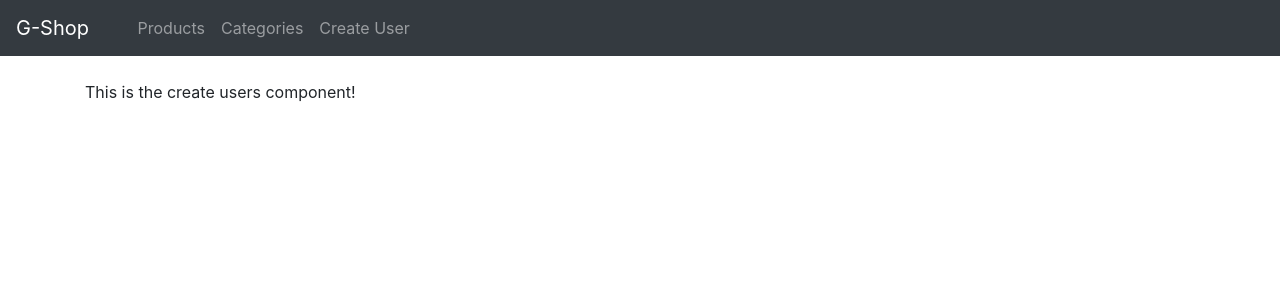
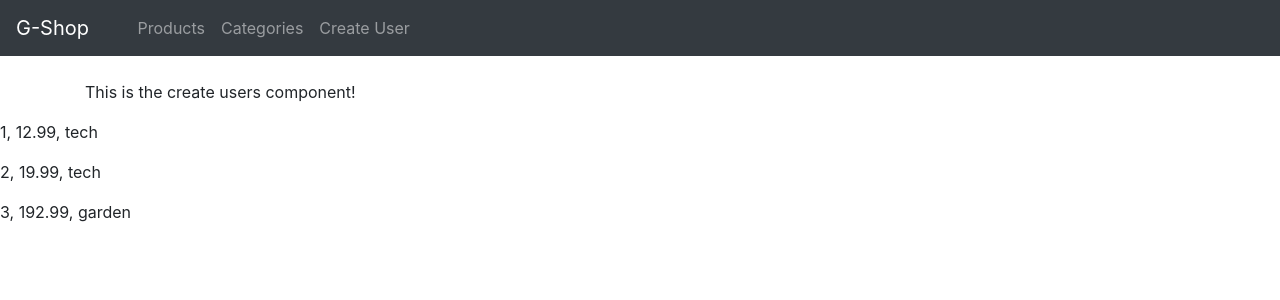
Before and after one commit to JimKalp/G-Shop, a React (Create React App) app in the folder ui/: page /user in a window 1280 px wide. Shown: the top 300 px of the page. Built offline with nearby package versions, Linux system fonts and the light colour scheme.

Commit message:
Add back-bone code for ProductList

```diff
--- a/ui/src/App.js
+++ b/ui/src/App.js
@@ -1,10 +1,28 @@
+import ProductList from "./components/ProductList";
 import React from "react";
 import "bootstrap/dist/css/bootstrap.min.css";
 import { BrowserRouter as Router, Route } from "react-router-dom";
 
 import Navbar from "./components/navbar.component";
-//import ExercisesList from "./components/exercises-list.component";
 import CreateUser from "./components/create-user.component";
+
+const products = [
+  {
+    id: 1,
+    price: 12.99,
+    category: "tech",
+  },
+  {
+    id: 2,
+    price: 19.99,
+    category: "tech",
+  },
+  {
+    id: 3,
+    price: 192.99,
+    category: "garden",
+  },
+];
 
 function App() {
   return (
@@ -14,6 +32,7 @@ function App() {
         <br />
         <Route path="/user" component={CreateUser} />
       </div>
+      <ProductList products={products} />
     </Router>
   );
 }
--- /dev/null
+++ b/ui/src/components/Product.js
@@ -0,0 +1,11 @@
+import React from 'react'
+
+const Product = ({ product }) => {
+    return (
+        <div>
+            <p>{product.id}, {product.price}, {product.category}</p>
+        </div>
+    )
+}
+
+export default Product
--- /dev/null
+++ b/ui/src/components/ProductList.js
@@ -0,0 +1,14 @@
+import React from 'react'
+import Product from './Product'
+
+const ProductList = ({ products }) => {
+    return (
+        <div>
+            {products.map((product) => {
+                return <Product product={product}/>
+            })}
+        </div>
+    )
+}
+
+export default ProductList
```
Also changed, not shown: 2 other files (tests, documents, lock files or other folders).
